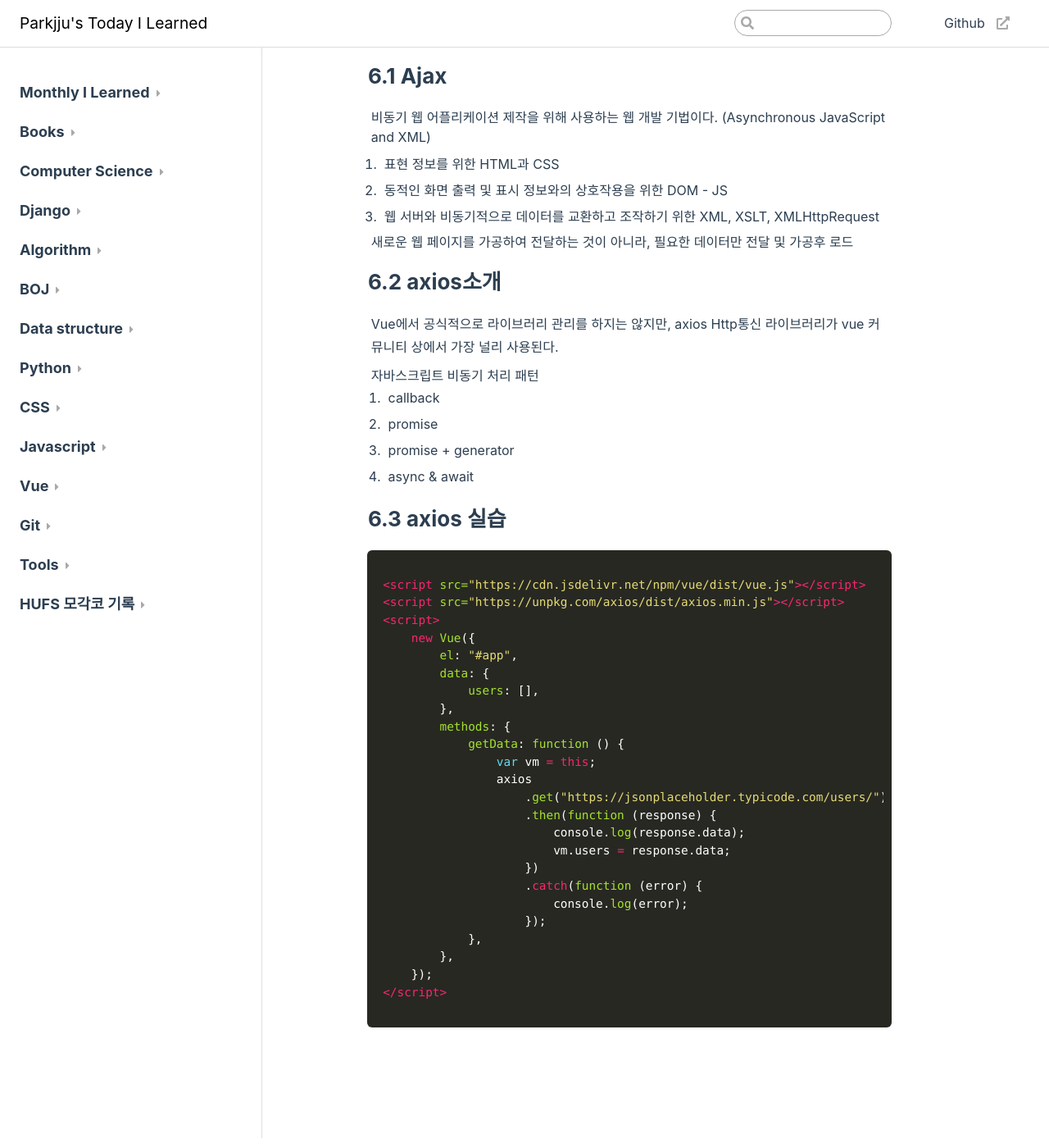
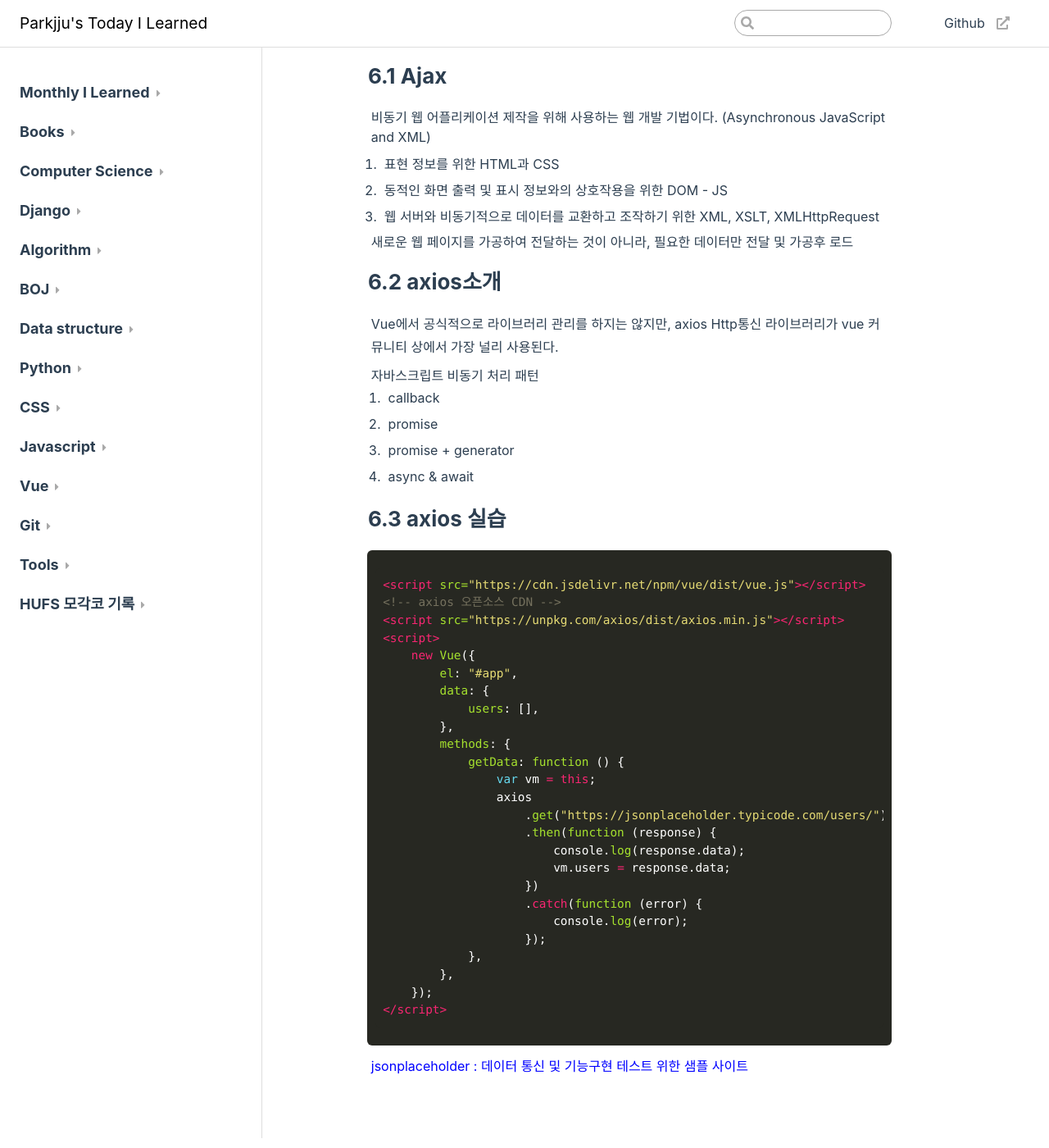
Before and after one commit to Parkjju/TIL-Maker, a Jekyll site: the page built from _posts/vue/2021-08-10-vueCaptain.md, in a window 1280 px wide and 1400 px high, scrolled down 17542 px. Shown: the whole window at 82% size. Built offline with Jekyll 4.4.1, drawn with Linux system fonts in a browser that asks for light colours; some web fonts are replaced; before the commit the page ends 18888 px from its top, so only the background shows below that.

Commit message:
Add: Vuejs axios실습

````diff
--- a/_posts/vue/2021-08-10-vueCaptain.md
+++ b/_posts/vue/2021-08-10-vueCaptain.md
@@ -681,6 +681,7 @@ new Vue =({
 
 ```html
 <script src="https://cdn.jsdelivr.net/npm/vue/dist/vue.js"></script>
+<!-- axios 오픈소스 CDN -->
 <script src="https://unpkg.com/axios/dist/axios.min.js"></script>
 <script>
     new Vue({
@@ -705,3 +706,5 @@ new Vue =({
     });
 </script>
 ```
+
+-   [jsonplaceholder : 데이터 통신 및 기능구현 테스트 위한 샘플 사이트](https://jsonplaceholder.typicode.com/)
````
